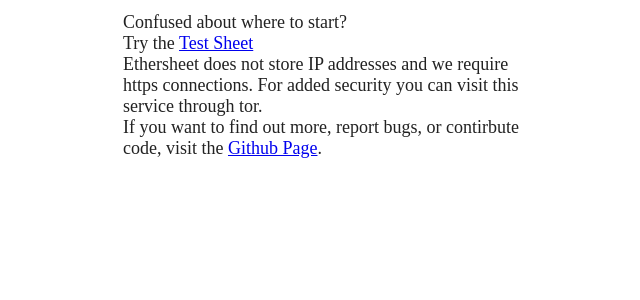
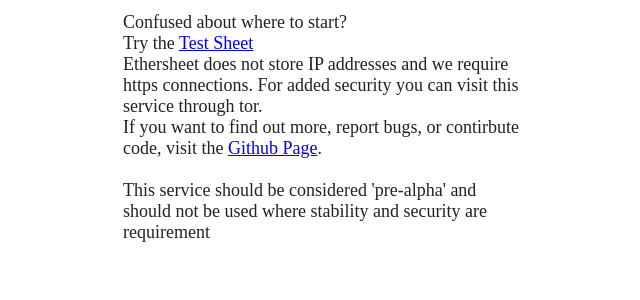
Before and after one commit to ethersheet-collective/EtherSheet, a Node project: template views/index.ejs in a window 1280 px wide. Shown: the part 227-527 px from the top of the page, without its empty margins (317-957 px from the left). Run offline with Node 20 templates, Linux system fonts and the light colour scheme; the template is opened without the code that fills it, so the values that code supplies are empty; some web fonts are replaced.

Commit message:
warning about pre-alpha

```diff
--- a/views/index.ejs
+++ b/views/index.ejs
@@ -32,6 +32,8 @@
         Ethersheet does not store IP addresses and we require https connections. For added security you can visit this service through tor.
         <br />
         If you want to find out more, report bugs, or contirbute code, visit the <a href='https://github.com/cooperq/EtherSheet'>Github Page</a>.
+         <br><br>
+         This service should be considered 'pre-alpha' and should not be used where stability and security are requirement
         </p>
       </div>
     </div>
```
